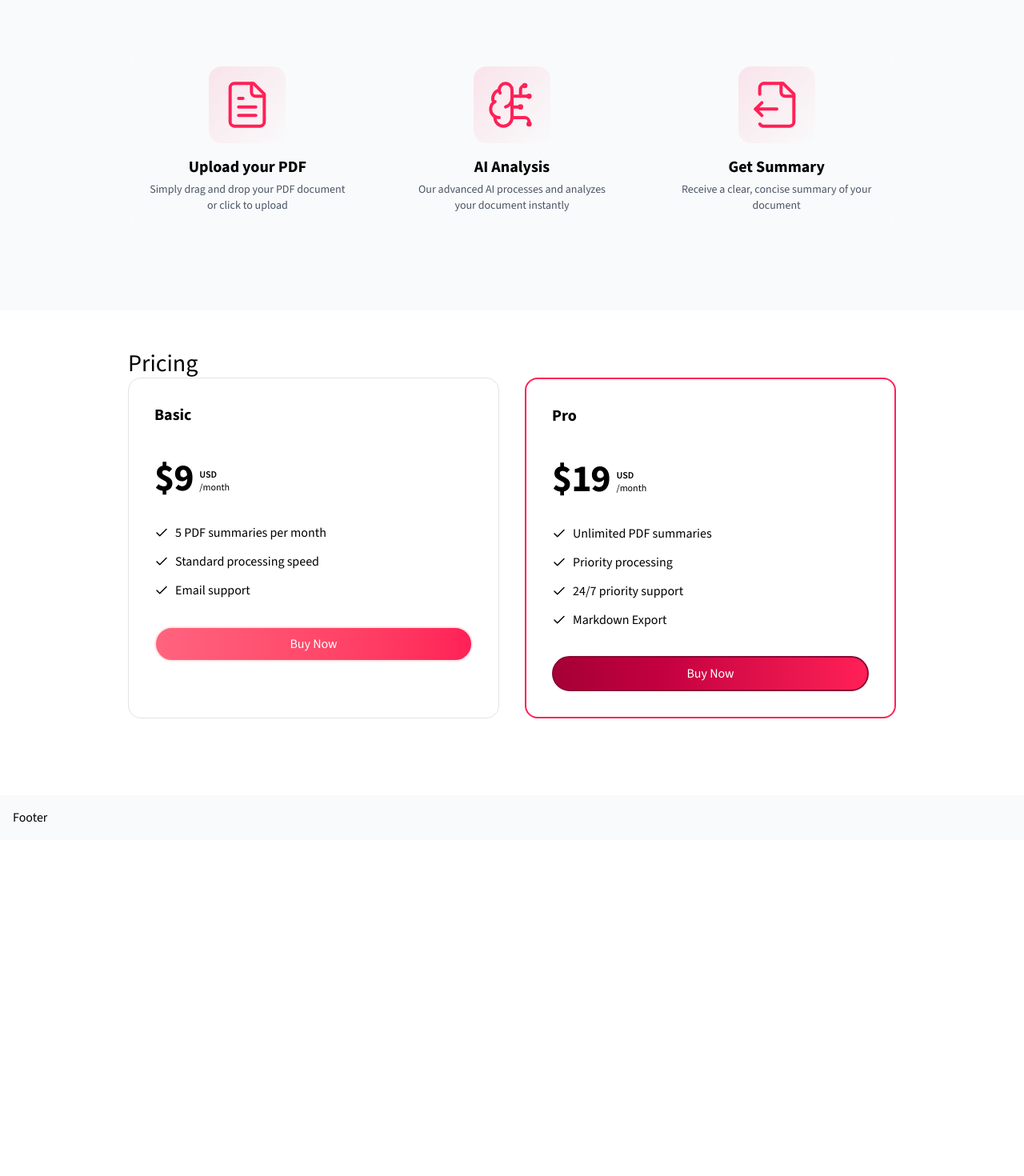
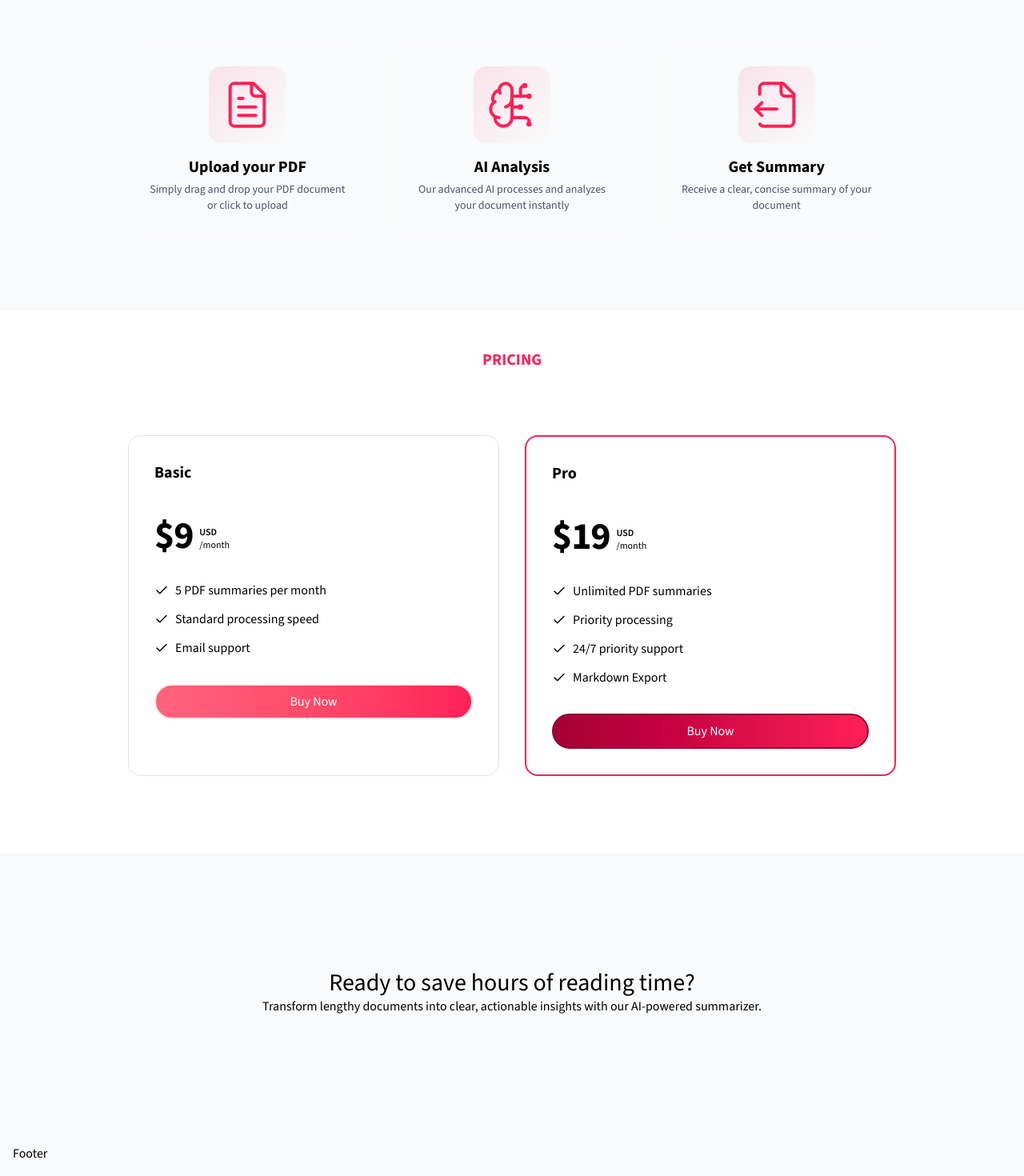
Before and after one commit to aminedammak/sommaire, a Next.js app: page / in a window 1280 px wide. Shown: the part 1046-2516 px from the top of the page at 80% size. Before the commit the page ends 2096 px from the top, so only its background shows below. Built offline with nearby package versions, Linux system fonts and the light colour scheme.

Commit message:
cta section

```diff
--- a/app/page.tsx
+++ b/app/page.tsx
@@ -1,3 +1,4 @@
+import CTASection from '@/components/home/CTA-section';
 import DemoSection from '@/components/home/demo-section';
 import HeroSection from '@/components/home/hero-section';
 import HowItWorksSection from '@/components/home/how-it-works-section';
@@ -12,7 +13,7 @@ export default function Home() {
         <HowItWorksSection />
         <PricingSection />
       </div>
-      {/* <CTASection /> */}
+      <CTASection />
     </div>
   );
 }
--- /dev/null
+++ b/components/home/CTA-section.tsx
@@ -0,0 +1,19 @@
+import React from 'react';
+
+export default function CTASection() {
+  return (
+    <div className="bg-gray-50 py-12">
+      <div className="py-12 lg:py-24 max-w-5xl mx-auto px-4 sm:px-6 lg:px-8 ">
+        <div className="flex flex-col items-center justify-center space-y-4 text-center">
+          <div>
+            <h2>Ready to save hours of reading time?</h2>
+            <p>
+              Transform lengthy documents into clear, actionable insights with
+              our AI-powered summarizer.
+            </p>
+          </div>
+        </div>
+      </div>
+    </div>
+  );
+}
--- a/components/home/pricing-section.tsx
+++ b/components/home/pricing-section.tsx
@@ -56,7 +56,7 @@ const PricingCard = ({
   paymentLink,
 }: PriceType) => {
   return (
-    <div className="relative w-full max-w-lg">
+    <div className="relative w-full max-w-lg hover:scale-105 hover:transition-all duration-300">
       <div
         className={cn(
           'relative flex flex-col h-full gap-4 lg:gap-8 z-10 p-8 border-[1px] border-gray-500/20 rounded-2xl',
@@ -106,8 +106,10 @@ export default function PricingSection() {
   return (
     <section>
       <div className="py-12 lg:py-24 max-w-5xl mx-auto px-4 sm:px-6 lg:px-8 lg:pt-12">
-        <div>
-          <h2>Pricing</h2>
+        <div className="flex items-center justify-center w-full pb-12">
+          <h2 className="uppercase font-bold text-xl mb-8 text-rose-500">
+            Pricing
+          </h2>
         </div>
         <div className="relative flex justify-center flex-col lg:flex-row items-center lg:items-stretch gap-8">
           {plans.map((plan: Plan) => (
```
